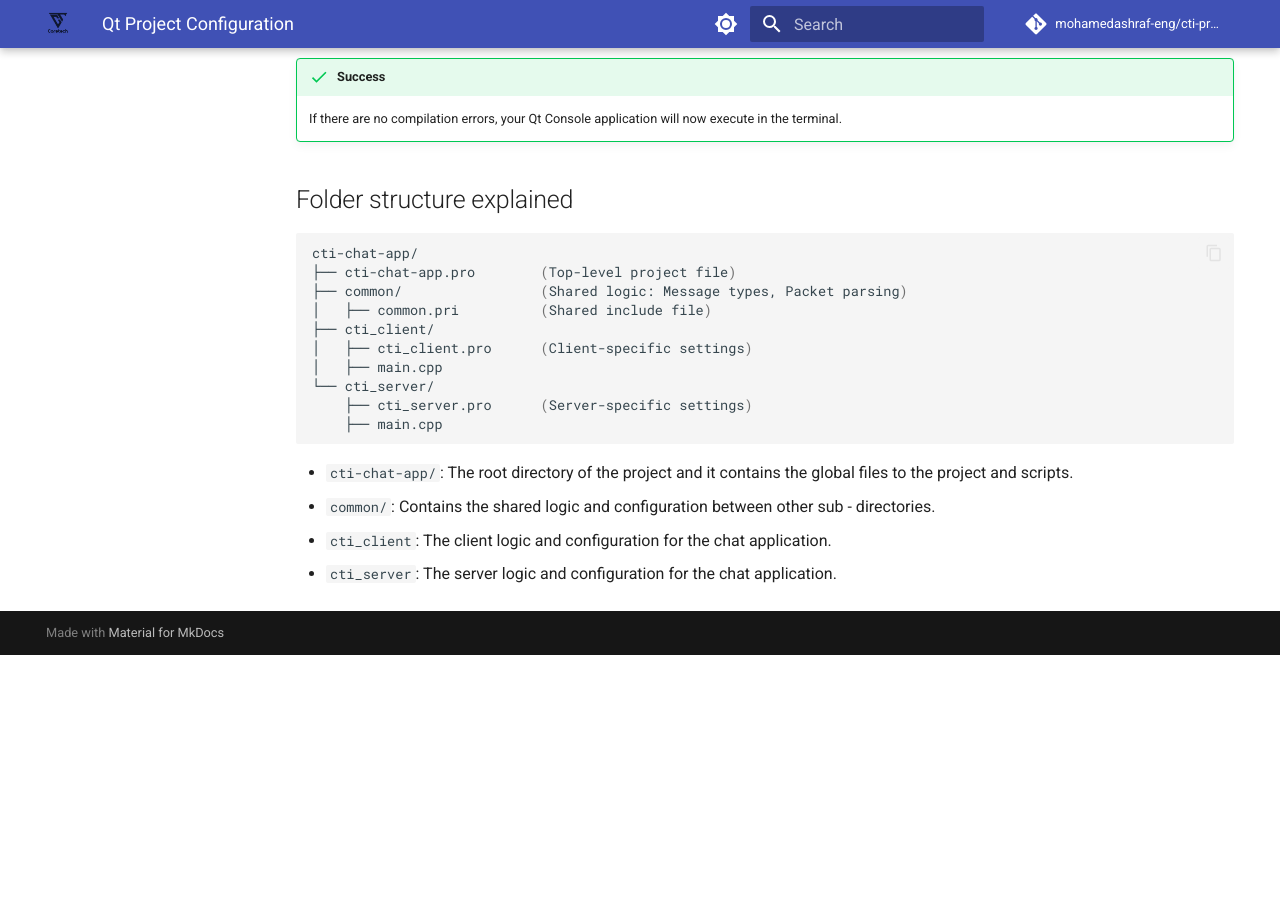
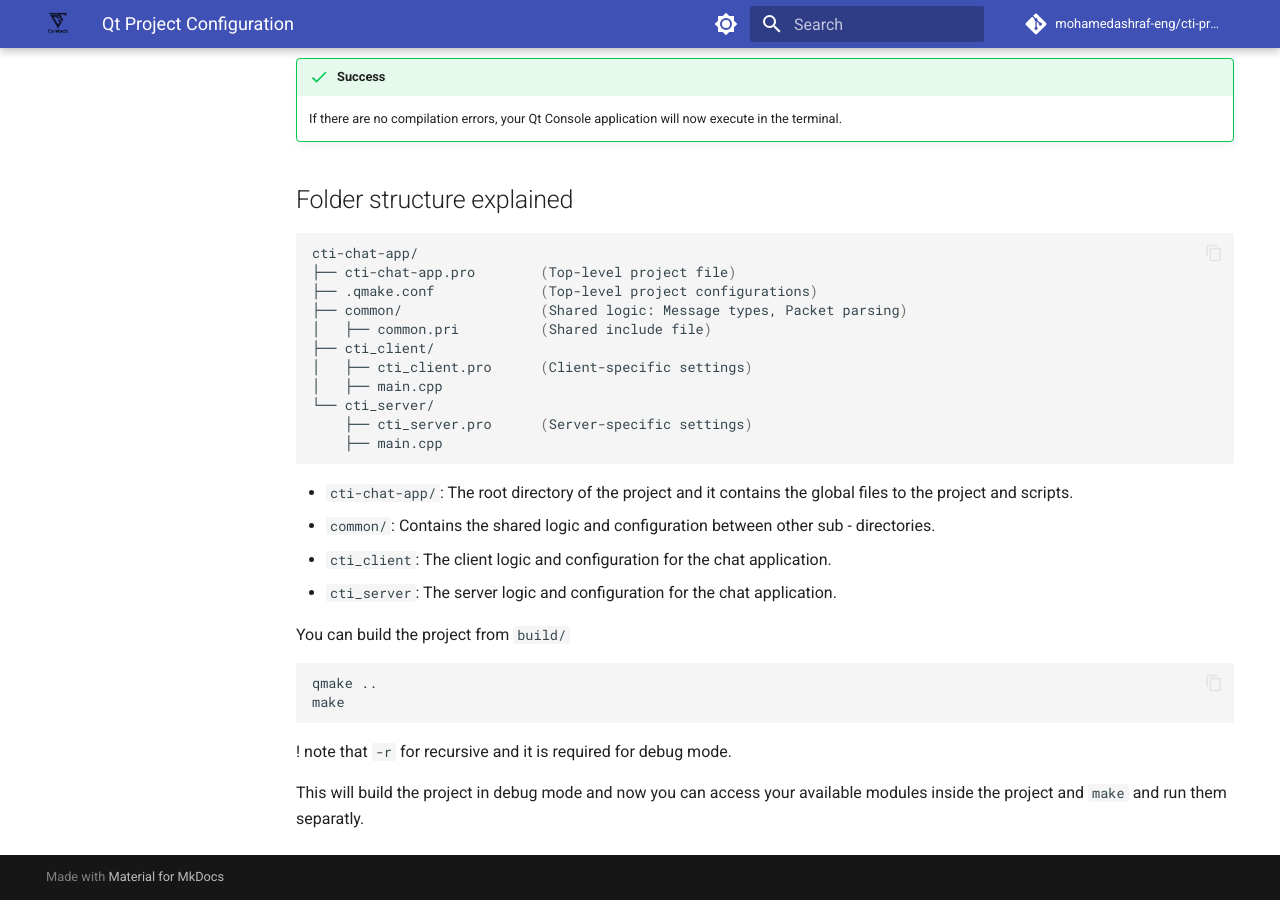
Before and after one commit to mohamedashraf-eng/cti-proj-wx, an MkDocs documentation site: the page built from docs/setup/configuration.md, in a window 1280 px wide and 900 px high, scrolled down 1447 px. Built offline with MkDocs 1.6.1 and Material for MkDocs 9.7.7, drawn with Linux system fonts in a browser that asks for light colours; comment, search, counter and statistics services are not loaded; before the commit the page ends 2102 px from its top, so only the background shows below that.

Commit message:
feat: enhanced the project config for debug and realease modes

````diff
--- a/docs/setup/configuration.md
+++ b/docs/setup/configuration.md
@@ -61,6 +61,7 @@ Once the build completes, an executable binary will be created in the build fold
 ```bash
 cti-chat-app/
 ├── cti-chat-app.pro        (Top-level project file)
+├── .qmake.conf             (Top-level project configurations)
 ├── common/                 (Shared logic: Message types, Packet parsing)
 │   ├── common.pri          (Shared include file)
 ├── cti_client/
@@ -75,3 +76,14 @@ cti-chat-app/
 - `common/`: Contains the shared logic and configuration between other sub - directories.
 - `cti_client`: The client logic and configuration for the chat application.
 - `cti_server`: The server logic and configuration for the chat application.
+
+You can build the project from `build/`
+
+```bash
+qmake ..
+make
+```
+
+! note that `-r` for recursive and it is required for debug mode.
+
+This will build the project in debug mode and now you can access your available modules inside the project and `make` and run them separatly.
````
Also changed, not shown: src/cti-chat-app/.qmake.conf (added), 4 other files.
